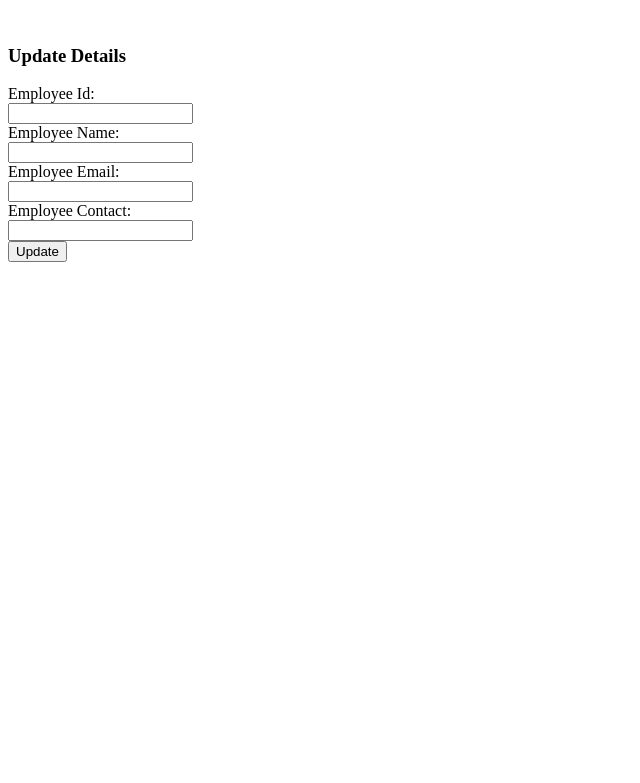
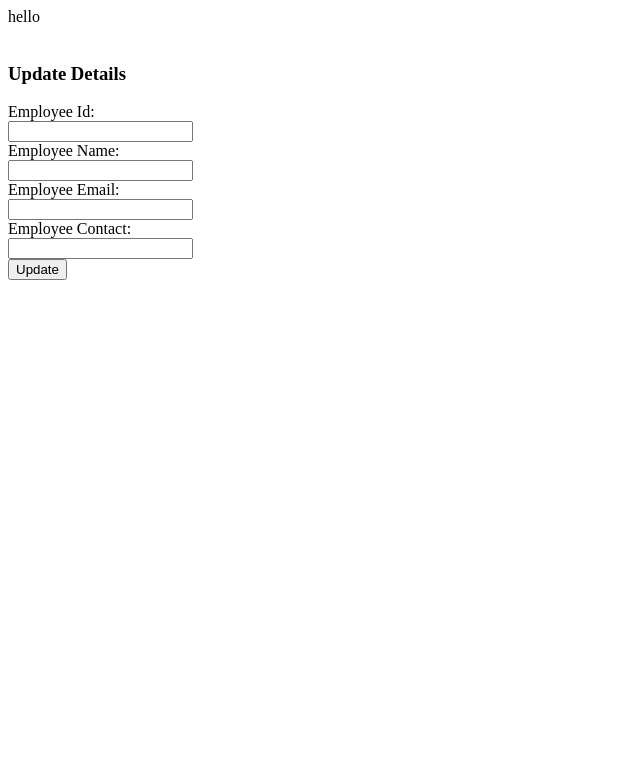
Before and after one commit to hanzala12345/webproject1, a Django app: template webapplication/crudapp/templates/edit.html in a window 1280 px wide. Shown: the top 783 px of the page, without its empty margins (0-640 px from the left). Run offline with Django 3.2, Linux system fonts and the light colour scheme; the template is opened without the code that fills it, so the values that code supplies are empty.

Commit message:
Update edit.html

```diff
--- a/webapplication/crudapp/templates/edit.html
+++ b/webapplication/crudapp/templates/edit.html
@@ -1,4 +1,4 @@
-<!DOCTYPE html>
+hello<!DOCTYPE html>
 <html lang="en">
     <head>
         <meta charset="UTF=8">
```
